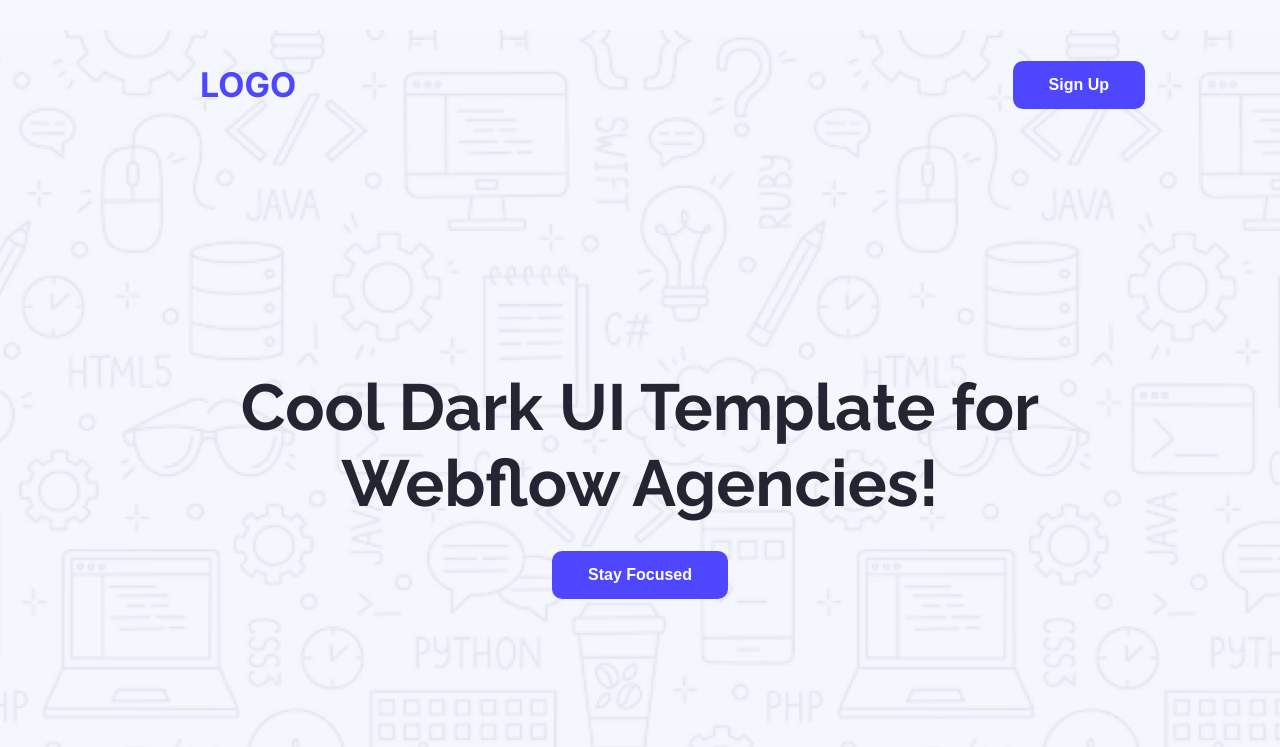
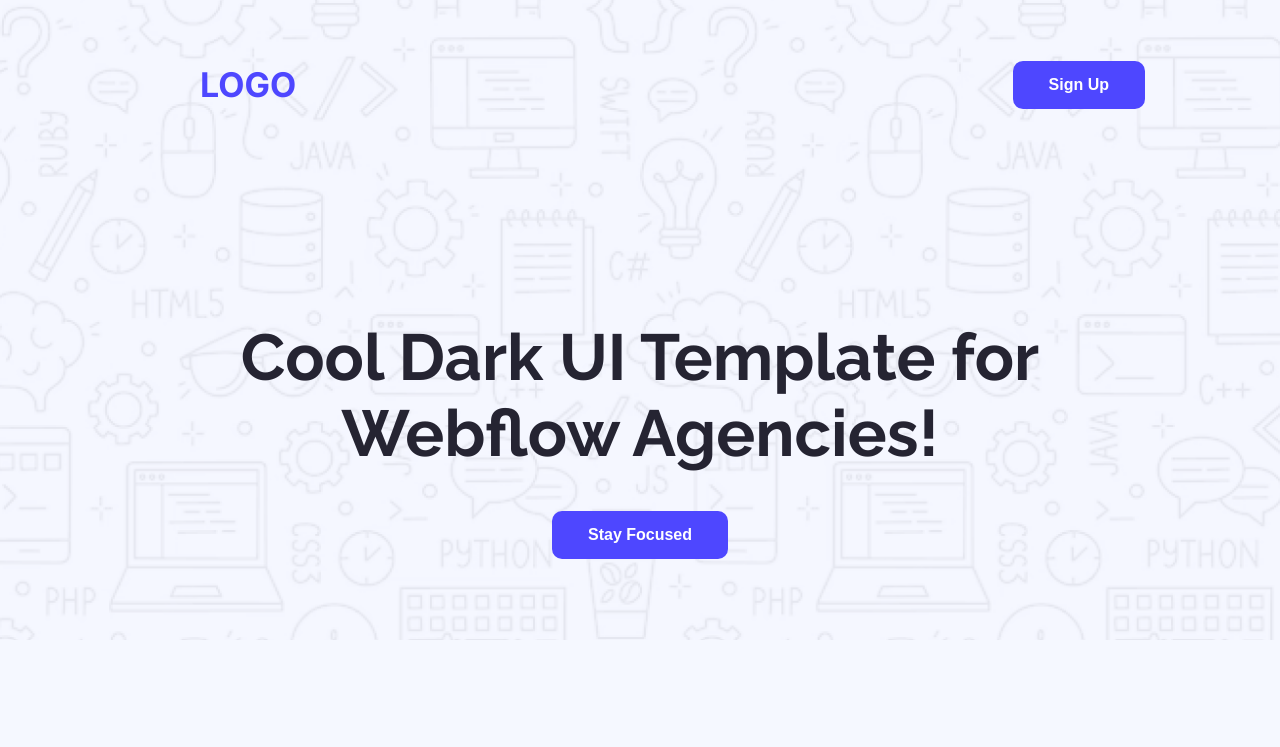
Before and after one commit to ziaullhaque/landing-launchpad-assignment, a plain HTML site: page index.html in a window 1280 px wide. Shown: the top 747 px of the page. Drawn offline with Linux system fonts and the light colour scheme.

Commit message:
add all section

```diff
--- a/styles/style.css
+++ b/styles/style.css
@@ -45,7 +45,7 @@ a,
 .nav-section {
   display: flex;
   justify-content: space-between;
-  margin: 30px 35px 0 200px;
+  padding: 30px 35px 0 200px;
   align-items: center;
 }
 .logo {
@@ -63,7 +63,7 @@ header {
   /* background-repeat: no-repeat; */
   background-position: center;
   background-size: cover;
-  height: 90vh;
+  height: 80vh;
   width: 100%;
 }
 
@@ -72,8 +72,8 @@ header {
   font-size: 65px;
   color: #252432;
   text-align: center;
-  padding-top: 230px;
-  padding-bottom: 30px;
+  padding-top: 180px;
+  padding-bottom: 40px;
   font-family: "Raleway", sans-serif;
 }
 .focused-text {
@@ -114,6 +114,7 @@ header {
 }
 
 /* action section end */
+/* users section start */
 .productive-users-section {
   background-color: rgba(78, 71, 255, 0.1);
   margin-left: 350px;
@@ -152,10 +153,8 @@ header {
   padding-top: 10px;
   padding-bottom: 60px;
 }
-
-/* .feedback-section {
-    text-align: center;
-  } */
+/* users section end */
+/*  feedback section start */
 .feedback-section {
   padding-top: 50px;
 }
@@ -170,9 +169,6 @@ header {
 .feedback-persons {
   display: flex;
   justify-content: center;
-  /* margin-left: 50px;
-  padding-right: 5px; */
-  /* justify-content: space-around; */
 }
 .skills {
   border-radius: 20px;
@@ -207,25 +203,8 @@ header {
 .skills-name {
   display: flex;
 }
-/* .feedback-persons {
-  border-radius: 5px;
-  display: flex;
-  align-items: center;
-}
-.skills {
-  padding: 60px;
-  box-shadow: 0px 6px 50px 0px rgba(0, 0, 0, 0.06);
-}
-
-.skill-title {
-  font-size: 24px;
-  font-weight: 300;
-  font-family: "Raleway", sans-serif;
-}
-.skill-disciption {
-  font-size: 18px;
-  font-family: "Raleway", sans-serif;
-} */
+/*  feedback section end */
+/* ready to  section start */
 .ready-to-focus {
   border-radius: 20px;
   padding: 30px 40px;
@@ -255,6 +234,7 @@ header {
   border-radius: 50px;
   padding-bottom: 20px;
 }
+/* ready to  section end */
 /* form section start */
 .form-page {
   justify-content: space-around;
@@ -311,7 +291,6 @@ textarea {
 }
 
 /* form section end */
-
 /* footer section start */
 footer {
   background-color: white;
```
Also changed, not shown: index.html (+5 -2 lines).
